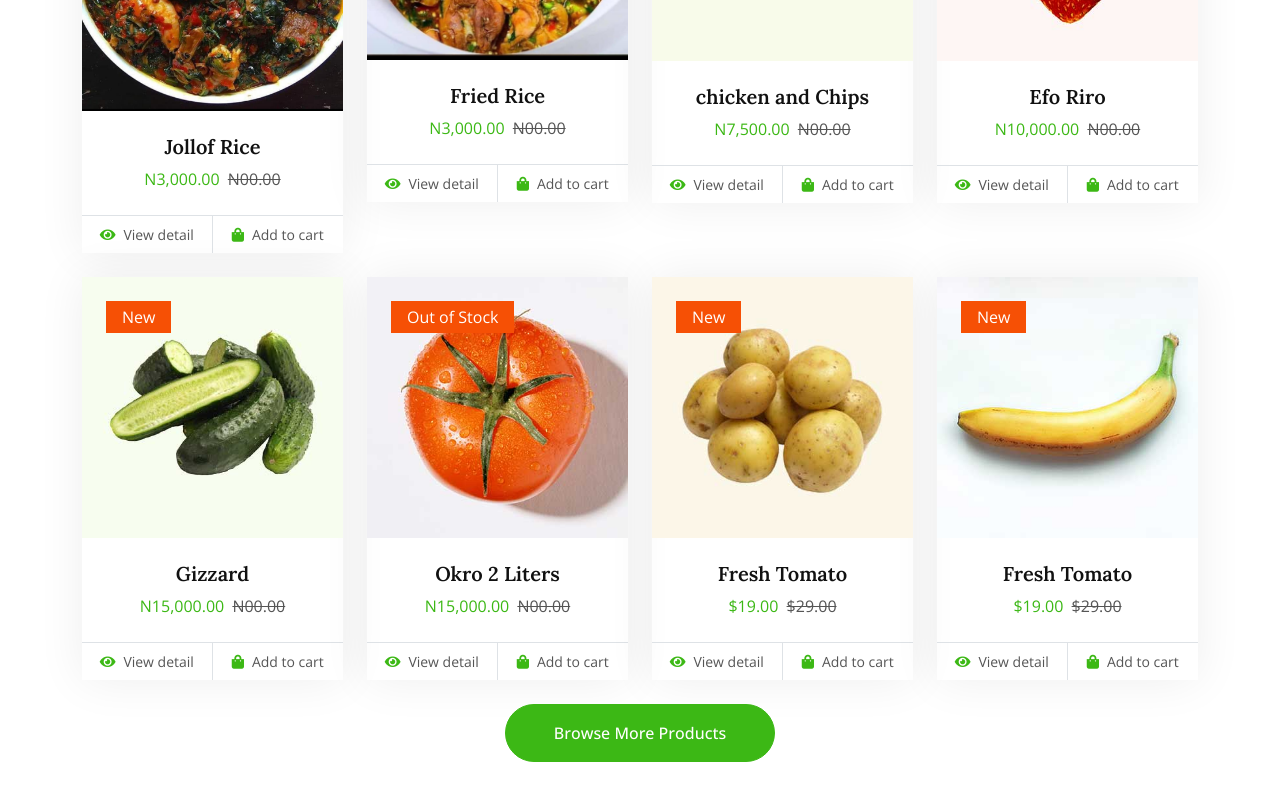
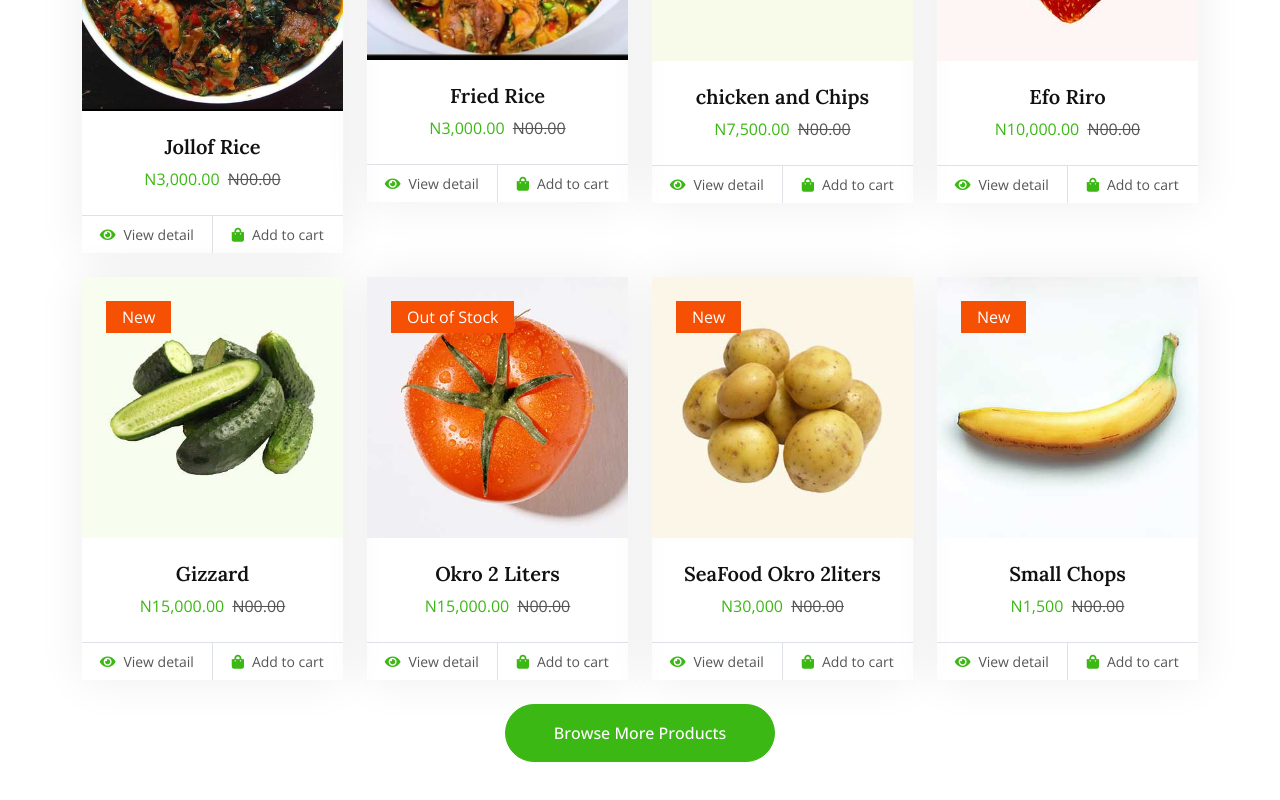
Before and after one commit to EsaKris/chinedu, a plain HTML site: page index.html in a window 1280 px wide. Shown: the part 1889-2689 px from the top of the page. Drawn offline with nearby package versions, Linux system fonts and the light colour scheme.

Commit message:
modified:   index.html

```diff
--- a/index.html
+++ b/index.html
@@ -207,10 +207,10 @@
                             <a class="btn btn-outline-primary border-2 active" data-bs-toggle="pill" href="#tab-1">Food</a>
                         </li>
                         <li class="nav-item me-2">
-                            <a class="btn btn-outline-primary border-2" data-bs-toggle="pill" href="#tab-2">Soups </a>
+                            <a class="btn btn-outline-primary border-2" data-bs-toggle="pill" href="#tab-2">Drinks </a>
                         </li>
                         <li class="nav-item me-0">
-                            <a class="btn btn-outline-primary border-2" data-bs-toggle="pill" href="#tab-3">Drinks</a>
+                            <a class="btn btn-outline-primary border-2" data-bs-toggle="pill" href="#tab-3">Cakes</a>
                         </li>
                     </ul>
                 </div>
@@ -351,9 +351,9 @@
                                     <div class="bg-secondary rounded text-white position-absolute start-0 top-0 m-4 py-1 px-3">New</div>
                                 </div>
                                 <div class="text-center p-4">
-                                    <a class="d-block h5 mb-2" href="">Fresh Tomato</a>
-                                    <span class="text-primary me-1">$19.00</span>
-                                    <span class="text-body text-decoration-line-through">$29.00</span>
+                                    <a class="d-block h5 mb-2" href="">SeaFood Okro 2liters</a>
+                                    <span class="text-primary me-1">N30,000</span>
+                                    <span class="text-body text-decoration-line-through">N00.00</span>
                                 </div>
                                 <div class="d-flex border-top">
                                     <small class="w-50 text-center border-end py-2">
@@ -372,9 +372,9 @@
                                     <div class="bg-secondary rounded text-white position-absolute start-0 top-0 m-4 py-1 px-3">New</div>
                                 </div>
                                 <div class="text-center p-4">
-                                    <a class="d-block h5 mb-2" href="">Fresh Tomato</a>
-                                    <span class="text-primary me-1">$19.00</span>
-                                    <span class="text-body text-decoration-line-through">$29.00</span>
+                                    <a class="d-block h5 mb-2" href="">Small Chops</a>
+                                    <span class="text-primary me-1">N1,500</span>
+                                    <span class="text-body text-decoration-line-through">N00.00</span>
                                 </div>
                                 <div class="d-flex border-top">
                                     <small class="w-50 text-center border-end py-2">
@@ -400,9 +400,9 @@
                                     <div class="bg-secondary rounded text-white position-absolute start-0 top-0 m-4 py-1 px-3">New</div>
                                 </div>
                                 <div class="text-center p-4">
-                                    <a class="d-block h5 mb-2" href="">Fresh Tomato</a>
-                                    <span class="text-primary me-1">$19.00</span>
-                                    <span class="text-body text-decoration-line-through">$29.00</span>
+                                    <a class="d-block h5 mb-2" href="">Tiger Nut</a>
+                                    <span class="text-primary me-1">N1,500</span>
+                                    <span class="text-body text-decoration-line-through">N00.00</span>
                                 </div>
                                 <div class="d-flex border-top">
                                     <small class="w-50 text-center border-end py-2">
@@ -421,9 +421,9 @@
                                     <div class="bg-secondary rounded text-white position-absolute start-0 top-0 m-4 py-1 px-3">New</div>
                                 </div>
                                 <div class="text-center p-4">
-                                    <a class="d-block h5 mb-2" href="">Fresh Tomato</a>
-                                    <span class="text-primary me-1">$19.00</span>
-                                    <span class="text-body text-decoration-line-through">$29.00</span>
+                                    <a class="d-block h5 mb-2" href="">Zobo Drink</a>
+                                    <span class="text-primary me-1">N1,000.00</span>
+                                    <span class="text-body text-decoration-line-through">N00.00</span>
                                 </div>
                                 <div class="d-flex border-top">
                                     <small class="w-50 text-center border-end py-2">
@@ -442,8 +442,8 @@
                                     <div class="bg-secondary rounded text-white position-absolute start-0 top-0 m-4 py-1 px-3">New</div>
                                 </div>
                                 <div class="text-center p-4">
-                                    <a class="d-block h5 mb-2" href="">Fresh Tomato</a>
-                                    <span class="text-primary me-1">$19.00</span>
+                                    <a class="d-block h5 mb-2" href="">Chapman</a>
+                                    <span class="text-primary me-1">N2,000.00</span>
                                     <span class="text-body text-decoration-line-through">$29.00</span>
                                 </div>
                                 <div class="d-flex border-top">
```
